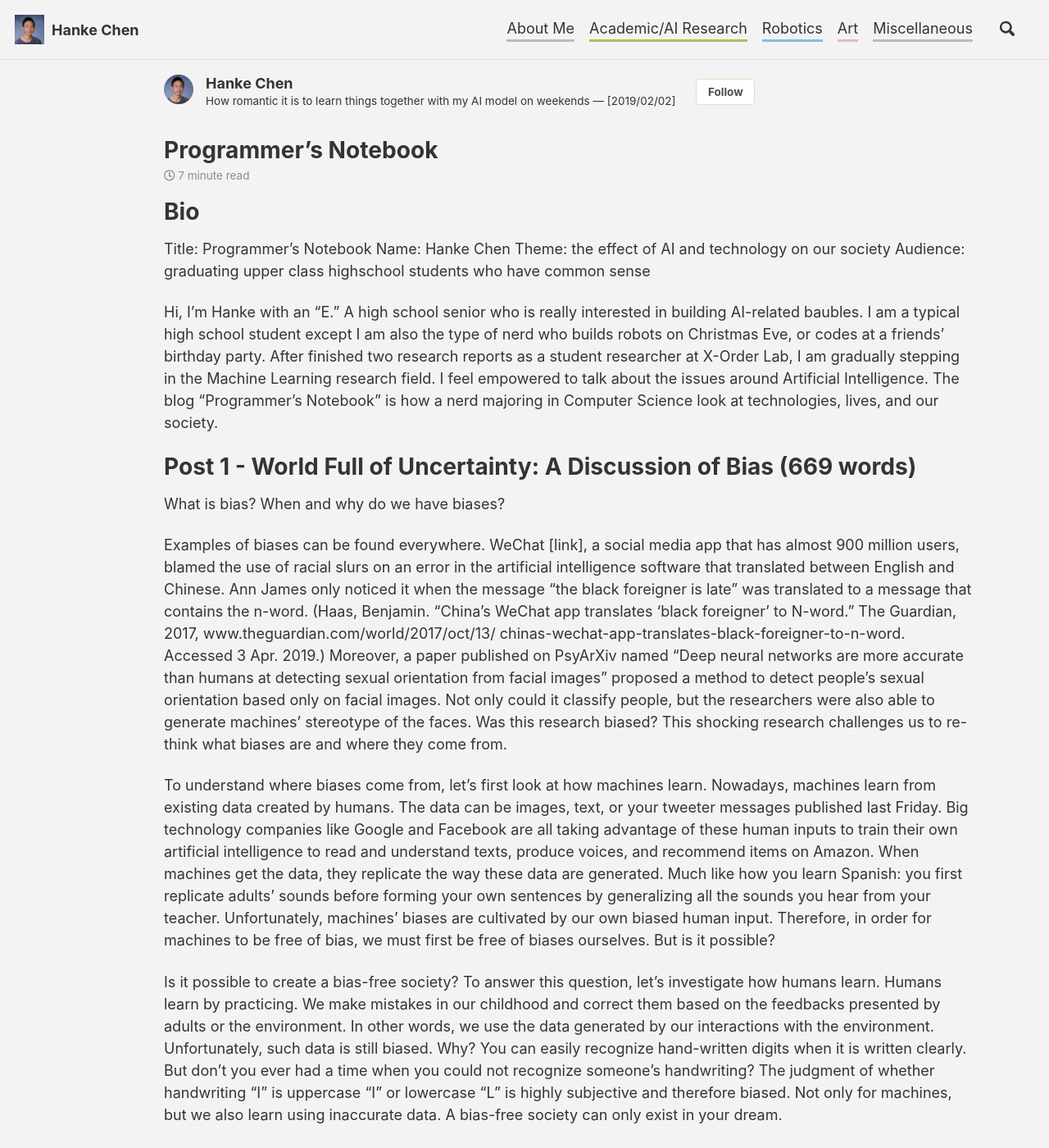
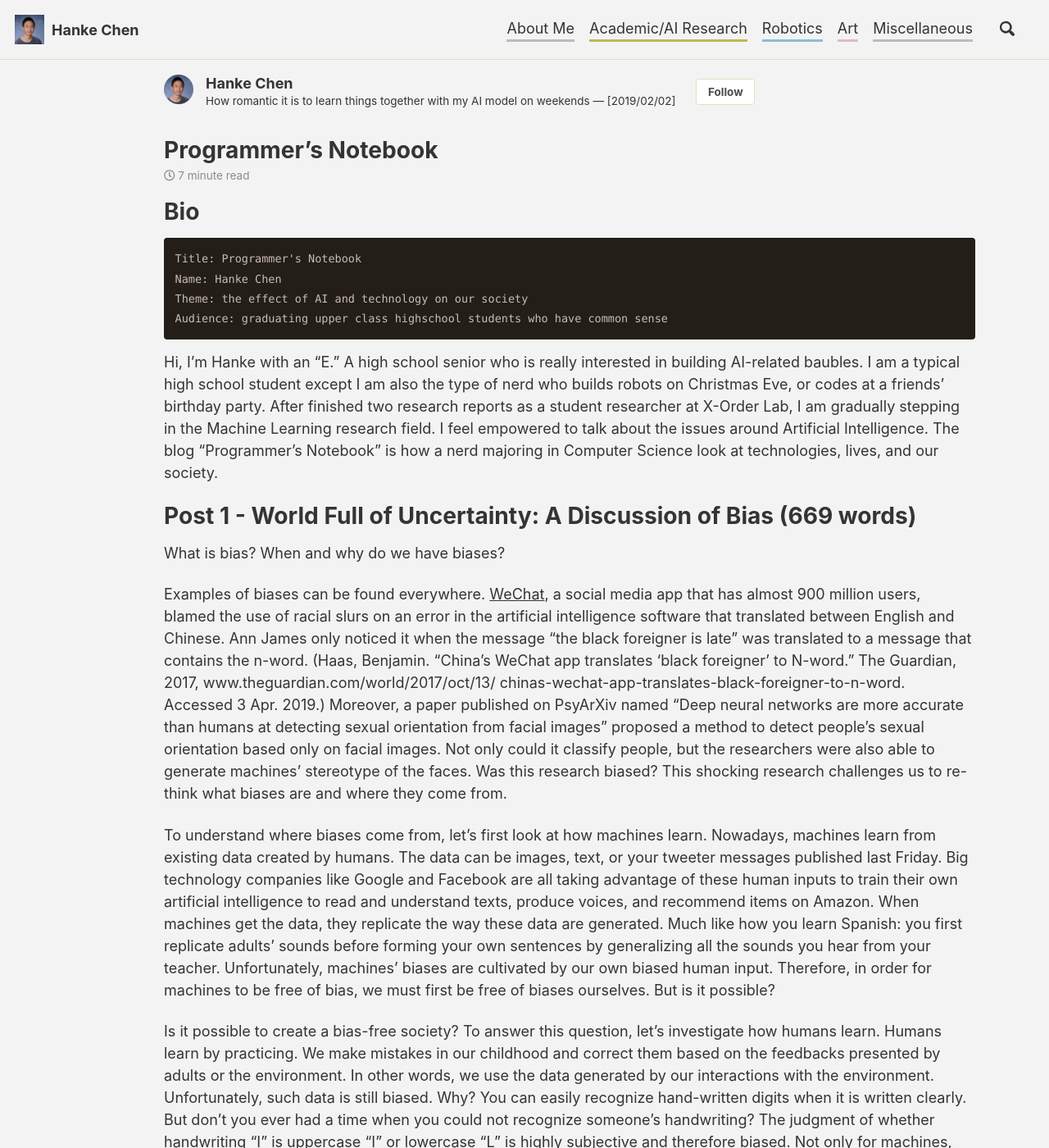
Before and after one commit to KokeCacao/chenhanke.me, a Jekyll site: the page built from _posts/2016-02-24-welcome-to-jekyll.md, in a window 1280 px wide and 1400 px high. Shown: the whole window at 82% size. Built offline with Jekyll 4.4.1, drawn with Linux system fonts in a browser that asks for light colours; cached includes are drawn as plain includes; nearby versions of some CDN libraries; comment, search, counter and statistics services are not loaded; a style sheet for code colours, icons or effects is not loaded.

Commit message:
:tada: update post

````diff
--- a/_posts/2016-02-24-welcome-to-jekyll.md
+++ b/_posts/2016-02-24-welcome-to-jekyll.md
@@ -7,10 +7,12 @@ tags:
 ---
 
 # Bio
+```
 Title: Programmer's Notebook
 Name: Hanke Chen
 Theme: the effect of AI and technology on our society
 Audience: graduating upper class highschool students who have common sense
+```
 
 Hi, I'm Hanke with an "E." A high school senior who is really interested in building AI-related baubles. I am a typical high school student except I am also the type of nerd who builds robots on Christmas Eve, or codes at a friends' birthday party.
 After finished two research reports as a student researcher at X-Order Lab, I am gradually stepping in the Machine Learning research field. I feel empowered to talk about the issues around Artificial Intelligence. The blog "Programmer's Notebook" is how a nerd majoring in Computer Science look at technologies, lives, and our society.
@@ -18,7 +20,7 @@ After finished two research reports as a student researcher at X-Order Lab, I am
 # Post 1 - World Full of Uncertainty: A Discussion of Bias (669 words)
 What is bias? When and why do we have biases?
 
-Examples of biases can be found everywhere. WeChat [link], a social media app that has almost 900 million users, blamed the use of racial slurs on an error in the artificial intelligence software that translated between English and Chinese. Ann James only noticed it when the message "the black foreigner is late" was translated to a message that contains the n-word. (Haas, Benjamin. "China's WeChat app translates 'black foreigner' to N-word." The Guardian, 2017, www.theguardian.com/world/2017/oct/13/ chinas-wechat-app-translates-black-foreigner-to-n-word. Accessed 3 Apr. 2019.) Moreover, a paper published on PsyArXiv named "Deep neural networks are more accurate than humans at detecting sexual orientation from facial images" proposed a method to detect people's sexual orientation based only on facial images. Not only could it classify people, but the researchers were also able to generate machines' stereotype of the faces. Was this research biased? This shocking research challenges us to re-think what biases are and where they come from.
+Examples of biases can be found everywhere. [WeChat](https://en.wikipedia.org/wiki/WeChat), a social media app that has almost 900 million users, blamed the use of racial slurs on an error in the artificial intelligence software that translated between English and Chinese. Ann James only noticed it when the message "the black foreigner is late" was translated to a message that contains the n-word. (Haas, Benjamin. "China's WeChat app translates 'black foreigner' to N-word." The Guardian, 2017, www.theguardian.com/world/2017/oct/13/ chinas-wechat-app-translates-black-foreigner-to-n-word. Accessed 3 Apr. 2019.) Moreover, a paper published on PsyArXiv named "Deep neural networks are more accurate than humans at detecting sexual orientation from facial images" proposed a method to detect people's sexual orientation based only on facial images. Not only could it classify people, but the researchers were also able to generate machines' stereotype of the faces. Was this research biased? This shocking research challenges us to re-think what biases are and where they come from.
 
 To understand where biases come from, let's first look at how machines learn. Nowadays, machines learn from existing data created by humans. The data can be images, text, or your tweeter messages published last Friday. Big technology companies like Google and Facebook are all taking advantage of these human inputs to train their own artificial intelligence to read and understand texts, produce voices, and recommend items on Amazon. When machines get the data, they replicate the way these data are generated. Much like how you learn Spanish: you first replicate adults' sounds before forming your own sentences by generalizing all the sounds you hear from your teacher. Unfortunately, machines' biases are cultivated by our own biased human input. Therefore, in order for machines to be free of bias, we must first be free of biases ourselves. But is it possible?
 
````
Also changed, not shown: 1 other file.
